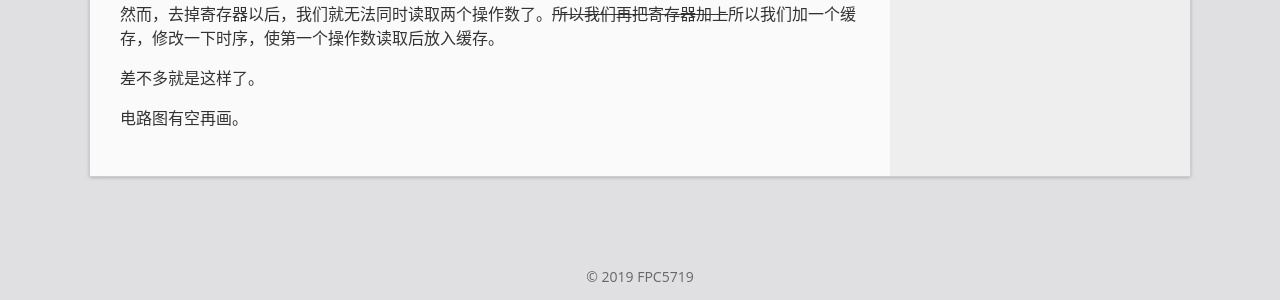
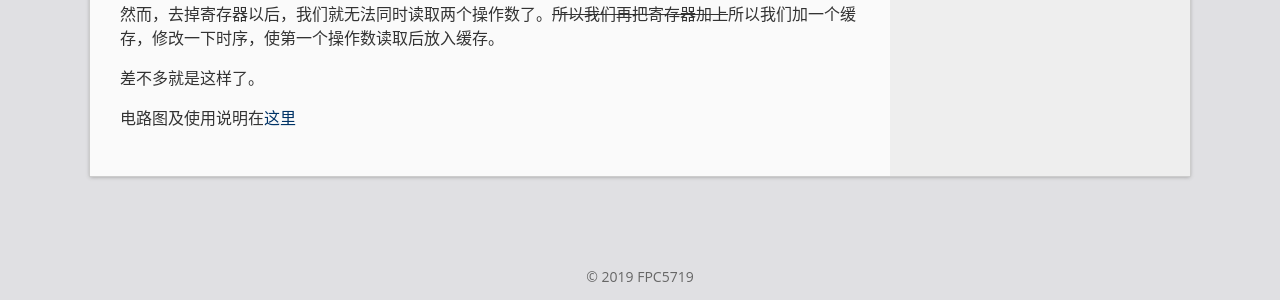
Before and after one commit to FPC5719/FPC5719.github.io, a Jekyll site: the page built from _posts/2019-07-06-OIPU.md, in a window 1280 px wide. Shown: the part 479-779 px from the top of the page. Built offline with Jekyll 4.4.1, drawn with Linux system fonts in a browser that asks for light colours.

Commit message:
Update 2019-07-06-OIPU.md

```diff
--- a/_posts/2019-07-06-OIPU.md
+++ b/_posts/2019-07-06-OIPU.md
@@ -16,4 +16,4 @@ OIPU，顾名思义，就是One_Instruction_Processing_Unit，也就是只有一
 
 差不多就是这样了。
 
-电路图有空再画。
+电路图及使用说明在[这里](https://github.com/FPC5719/OIPU)
```
